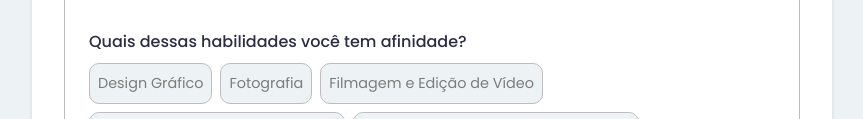
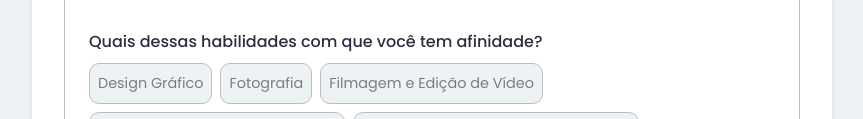
Before and after one commit to Lorena-Rios/projetoMinisterios, a plain HTML site: page form/form.html in a window 1280 px wide. Shown: the part 602-721 px from the top of the page, without its empty margins (208-1071 px from the left). Drawn offline with nearby package versions, Linux system fonts and the light colour scheme.

Commit message:
Add files via upload

```diff
--- a/form/form.html
+++ b/form/form.html
@@ -37,7 +37,7 @@
           </div>
 
           <div class="form-group">
-            <p class="form-label">Quais dessas habilidades você tem afinidade?</p>
+            <p class="form-label">Quais dessas habilidades com que você tem afinidade?</p>
             <div class="checkbox-group skills-group">
               <div class="checkbox-item">
                 <input type="checkbox" id="design-grafico" name="skills" value="design-grafico" class="form-checkbox" />
```
